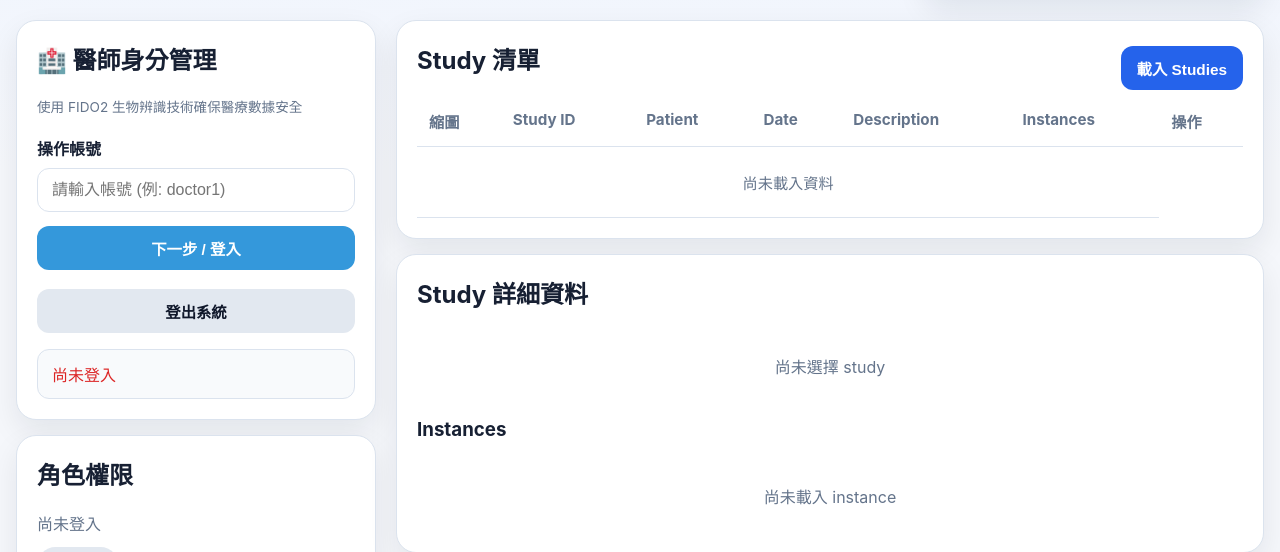
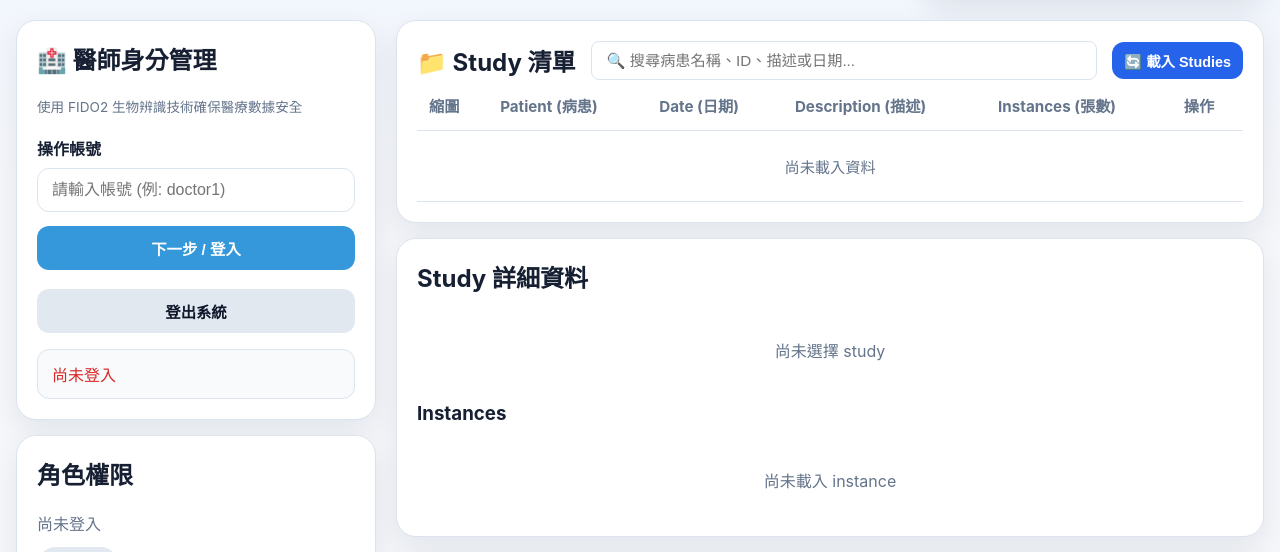
Before and after one commit to lililikunlin/orthanc_flask_clean_preview, a Flask app: page / in a window 1280 px wide. Shown: the part 202-754 px from the top of the page. Run offline with Flask 3, Linux system fonts and the light colour scheme; data that the repository does not hold is empty.

Commit message:
新增搜尋病例功能

```diff
--- a/app.py
+++ b/app.py
@@ -583,11 +583,10 @@ def get_studies():
 @app.route("/api/studies/<study_id>/modify", methods=["POST"])
 @login_required
 def modify_dicom_name(study_id):
-    """修改 DICOM 檔案內的 PatientName (僅限 admin 或 doctor)"""
+    """修改 DICOM 檔案名稱並賦予新身分"""
     user = session.get("user", {})
     role = user.get("role", "")
 
-    # 🚨 1. 權限管控：阻擋病患或未經授權的人員
     if role not in ["admin", "doctor"]:
         return jsonify({"ok": False, "message": "安全限制：您沒有權限修改醫療影像紀錄"}), 403
 
@@ -597,32 +596,47 @@ def modify_dicom_name(study_id):
     if not new_name:
         return jsonify({"ok": False, "message": "請提供新的病患名稱"}), 400
 
-    # 2. 準備給 Orthanc 的修改指令
+    # 1. 產生一個全新的虛擬 Patient ID (用 study_id 的前 6 碼來保證不重複)
+    new_patient_id = f"TEST-{study_id[:6]}"
+
+    # 2. 準備修改指令：這次我們「同時」替換名字與 ID
     payload = {
         "Replace": {
-            "PatientName": new_name  # 指定要覆寫的 DICOM 標籤
+            "PatientName": new_name,
+            "PatientID": new_patient_id,  # 賦予全新的身分證字號
+            "SpecificCharacterSet": "ISO_IR 192"
         },
-        "KeepSource": False  # 重要：告訴 Orthanc 刪除原本的舊檔案，避免重複
+        "Force": True,
+        "KeepSource": False
     }
 
     try:
-        # 3. 呼叫 Orthanc API (請確認你的 URL 變數名稱)
         orthanc_url = os.getenv('ORTHANC_URL', 'http://127.0.0.1:8042')
         auth = (os.getenv('ORTHANC_USERNAME', ''), os.getenv('ORTHANC_PASSWORD', ''))
 
+        # 3. 改回對 "studies" 發出請求
+        # 因為我們連 PatientID 都改了，Orthanc 這次會非常樂意幫我們把它獨立成一個新病患
         resp = requests.post(
             f"{orthanc_url}/studies/{study_id}/modify",
             json=payload,
             auth=auth,
             verify=False
         )
-        resp.raise_for_status()
-        write_log("RENAME_STUDY", f"將病歷 (Study ID: {study_id}) 的病患名稱修改為 [{new_name}]")
-        return jsonify({"ok": True, "message": f"DICOM 檔案名稱已成功修改為 [{new_name}]"})
+
+        if not resp.ok:
+            error_detail = resp.text
+            try:
+                error_detail = resp.json()
+            except:
+                pass
+            return jsonify({"ok": False, "message": f"Orthanc 拒絕修改: {error_detail}"}), 400
+
+        # 4. 成功的話，寫入日誌並回傳
+        write_log("RENAME_STUDY_AND_SPLIT", f"將病歷 (Study ID: {study_id}) 獨立為新病患 [{new_name}] (新ID: {new_patient_id})")
+        return jsonify({"ok": True, "message": f"已成功將病歷獨立為新病患 [{new_name}]！"})
 
     except Exception as e:
-        print(f"Orthanc 修改失敗: {e}")
-        return jsonify({"ok": False, "message": f"修改失敗，伺服器錯誤: {e}"}), 500
+        return jsonify({"ok": False, "message": f"網路或系統嚴重錯誤: {e}"}), 500
 
 @app.route("/api/studies/<study_id>", methods=["GET"])
 @login_required
--- a/static/app.js
+++ b/static/app.js
@@ -884,6 +884,41 @@ async function loadSystemLogs() {
     }
 }
 
+// ==========================================
+// 🔍 Study 清單即時搜尋功能
+// ==========================================
+const studySearchInput = document.getElementById("studySearchInput");
+
+if (studySearchInput) {
+    // 當使用者在搜尋框打字的瞬間 (input 事件) 就會觸發
+    studySearchInput.addEventListener("input", function(e) {
+        // 1. 取得使用者輸入的關鍵字，並全部轉成小寫 (避免大小寫差異找不到)
+        const searchTerm = e.target.value.toLowerCase().trim();
+
+        // 2. 抓取 Study 清單表格裡面的所有資料列 (tr)
+        const studyTableBody = document.querySelector("#studiesTableBody");
+        if (!studyTableBody) return;
+
+        const rows = studyTableBody.querySelectorAll("tr");
+
+        // 3. 逐列檢查
+        rows.forEach(row => {
+            // 如果是空資料的提示文字 ("尚未載入資料"等)，就跳過不處理
+            if (row.classList.contains("empty-cell") || row.querySelector("td[colspan]")) return;
+
+            // 將整列的文字內容 (包含病患名稱、ID、日期等) 抓出來轉小寫
+            const rowText = row.textContent.toLowerCase();
+
+            // 4. 比對！如果這列的文字包含關鍵字，就顯示；否則就隱藏
+            if (rowText.includes(searchTerm)) {
+                row.style.display = ""; // 恢復顯示
+            } else {
+                row.style.display = "none"; // 隱藏
+            }
+        });
+    });
+}
+
 // 綁定重新整理按鈕
 const refreshLogsBtn = document.getElementById("refreshLogsBtn");
 if(refreshLogsBtn) refreshLogsBtn.addEventListener("click", loadSystemLogs);
--- a/templates/index.html
+++ b/templates/index.html
@@ -159,9 +159,18 @@
         </section>
 
         <section class="card studies-card">
-          <div class="section-header">
-            <h2>Study 清單</h2>
-            <button id="loadStudiesBtn" class="primary-btn">載入 Studies</button>
+          <div class="section-header" style="display: flex; flex-wrap: wrap; gap: 15px; align-items: center;">
+            <h2 style="margin: 0;">📁 Study 清單</h2>
+
+            <!-- 搜尋框 -->
+            <input
+              type="text"
+              id="studySearchInput"
+              placeholder="🔍 搜尋病患名稱、ID、描述或日期..."
+              style="flex: 1; min-width: 250px; padding: 10px 15px; border: 1px solid var(--border); border-radius: 8px; font-size: 0.95rem;"
+            >
+
+            <button id="loadStudiesBtn" class="primary-btn inline-btn">🔄 載入 Studies</button>
           </div>
 
           <div class="table-wrap">
@@ -169,11 +178,10 @@
               <thead>
                 <tr>
                   <th>縮圖</th>
-                  <th>Study ID</th>
-                  <th>Patient</th>
-                  <th>Date</th>
-                  <th>Description</th>
-                  <th>Instances</th>
+                  <th>Patient (病患)</th>
+                  <th>Date (日期)</th>
+                  <th>Description (描述)</th>
+                  <th>Instances (張數)</th>
                   <th>操作</th>
                 </tr>
               </thead>
```
